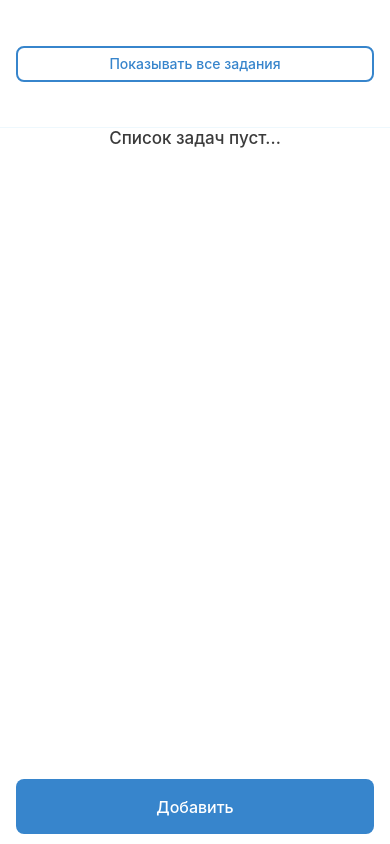
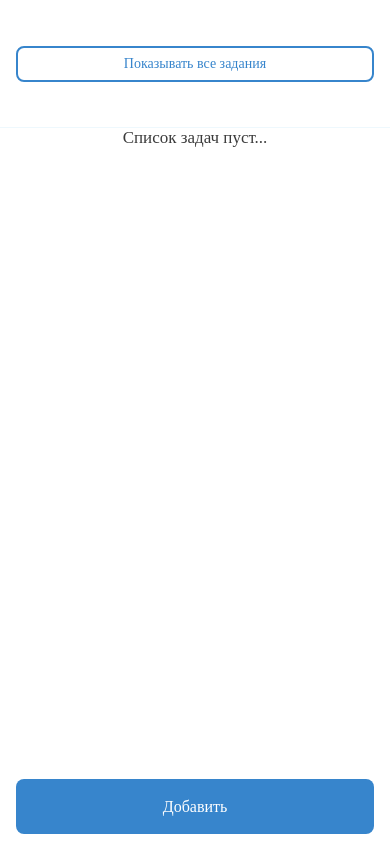
Before and after one commit to MagamedRus/todo-list, a React Native app: screen / in a window 390 px wide. Built offline with nearby package versions, Linux system fonts and the light colour scheme.

Commit message:
use static font

```diff
--- a/src/components/AboutTodo.tsx
+++ b/src/components/AboutTodo.tsx
@@ -30,7 +30,7 @@ const styles = StyleSheet.create({
     flex: 1,
   },
   title: {
-    fontFamily: 'Inter',
+    fontFamily: 'Inter-Medium',
     fontStyle: 'normal',
     fontWeight: '500',
     fontSize: 17,
@@ -38,7 +38,7 @@ const styles = StyleSheet.create({
     color: TextColor.darkBrown,
   },
   task: {
-    fontFamily: 'Inter',
+    fontFamily: 'Inter-Regular',
     fontStyle: 'normal',
     fontWeight: '400',
     fontSize: 13,
@@ -46,7 +46,7 @@ const styles = StyleSheet.create({
     color: TextColor.darkBrown,
   },
   completedTask: {
-    fontFamily: 'Inter',
+    fontFamily: 'Inter-Regular',
     fontStyle: 'normal',
     fontWeight: '400',
     fontSize: 13,
--- a/src/components/BlueButton.tsx
+++ b/src/components/BlueButton.tsx
@@ -26,7 +26,7 @@ const styles = StyleSheet.create({
     borderRadius: 8,
   },
   innerText: {
-    fontFamily: 'Inter',
+    fontFamily: 'Inter-Medium',
     fontStyle: 'normal',
     fontWeight: '500',
     fontSize: 16,
--- a/src/components/FilterRow.tsx
+++ b/src/components/FilterRow.tsx
@@ -26,7 +26,7 @@ const styles = StyleSheet.create({
     height: 55,
   },
   innerText: {
-    fontFamily: 'Inter',
+    fontFamily: 'Inter-Regular',
     fontStyle: 'normal',
     lineHeight: 18,
     fontSize: 16,
--- a/src/components/Input.tsx
+++ b/src/components/Input.tsx
@@ -48,7 +48,7 @@ const styles = StyleSheet.create({
     paddingVertical: 7,
     borderWidth: 1,
 
-    fontFamily: 'Inter',
+    fontFamily: 'Inter-Regular',
     fontStyle: 'normal',
     fontWeight: '400',
     lineHeight: 18,
--- a/src/components/ModalAddTask.tsx
+++ b/src/components/ModalAddTask.tsx
@@ -78,7 +78,7 @@ const styles = StyleSheet.create({
     marginHorizontal: 16,
   },
   title: {
-    fontFamily: 'Inter',
+    fontFamily: 'Inter-Medium',
     fontStyle: 'normal',
     textAlign: 'center',
     color: TextColor.darkBrown,
@@ -87,7 +87,7 @@ const styles = StyleSheet.create({
     lineHeight: 22,
   },
   underTitle: {
-    fontFamily: 'Inter',
+    fontFamily: 'Inter-Regular',
     fontStyle: 'normal',
     textAlign: 'center',
     color: TextColor.semiGray,
--- a/src/components/ModalButton.tsx
+++ b/src/components/ModalButton.tsx
@@ -31,7 +31,7 @@ const styles = StyleSheet.create({
     borderTopWidth: 1,
   },
   innerText: {
-    fontFamily: 'Inter',
+    fontFamily: 'Inter-Medium',
     fontStyle: 'normal',
     textAlign: 'center',
     fontSize: 17,
--- a/src/components/Todos.tsx
+++ b/src/components/Todos.tsx
@@ -29,7 +29,7 @@ const styles = StyleSheet.create({
   emptyText: {
     textAlignVertical: 'center',
     textAlign: 'center',
-    fontFamily: 'Inter',
+    fontFamily: 'Inter-Medium',
     fontStyle: 'normal',
     fontWeight: '500',
     fontSize: 17,
--- a/src/components/TransparentBlueButton.tsx
+++ b/src/components/TransparentBlueButton.tsx
@@ -27,7 +27,7 @@ const styles = StyleSheet.create({
     borderColor: BackgroundColor.skyBlue,
   },
   innerText: {
-    fontFamily: 'Inter',
+    fontFamily: 'Inter-Medium',
     fontStyle: 'normal',
     fontWeight: '500',
     fontSize: 14,
```
Also changed, not shown: src/assets/fonts/Inter-Medium.ttf (added), src/assets/fonts/Inter-Regular.ttf (added), 6 other files (tests, documents, lock files or other folders).
